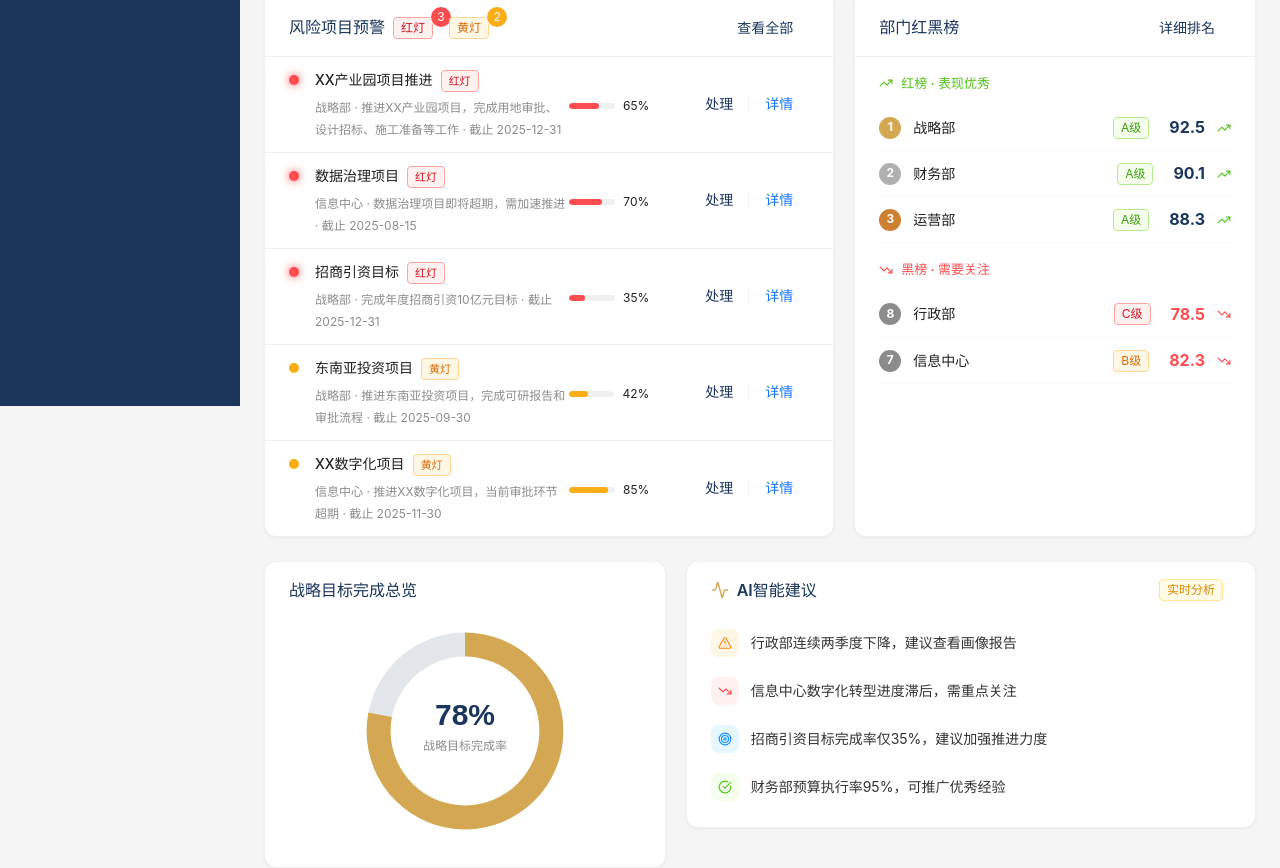
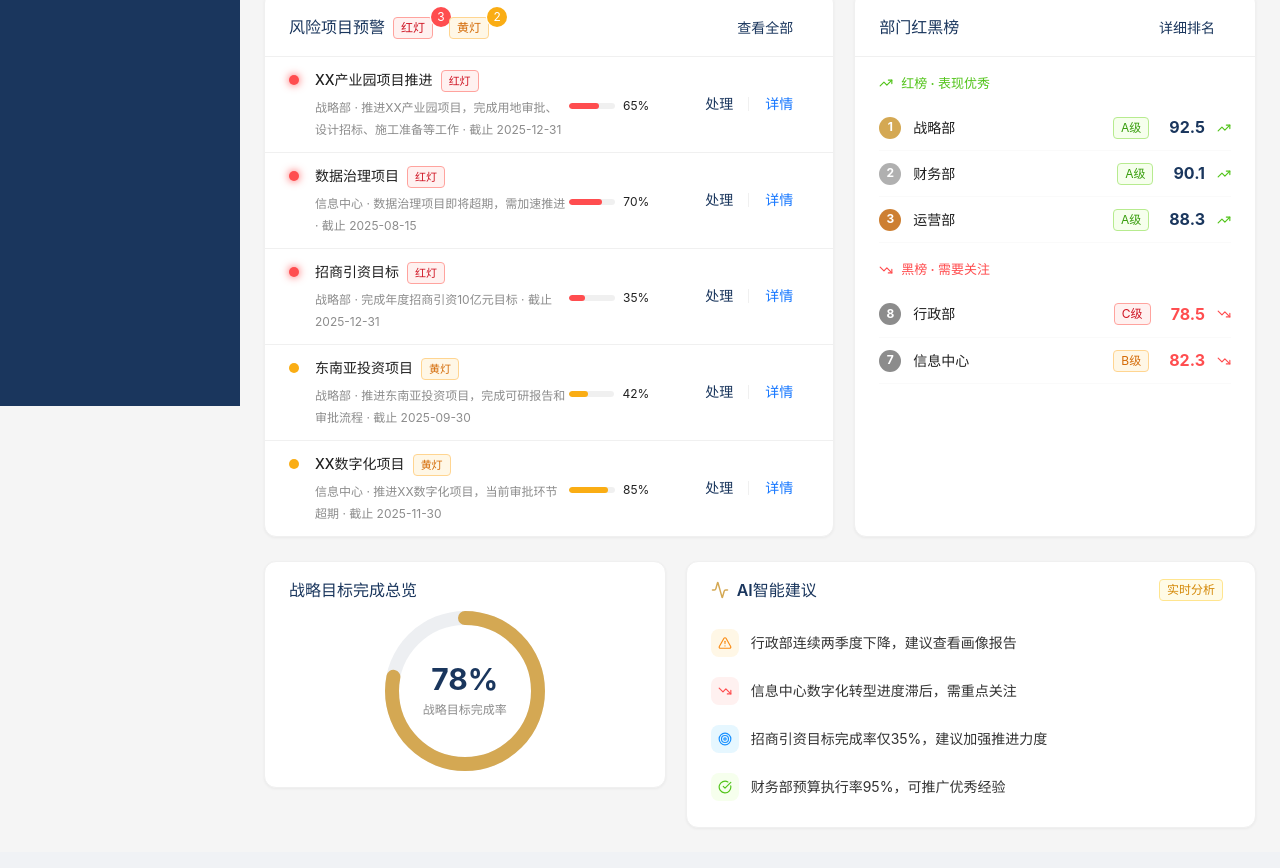
Before and after one commit to 16zyc/zhi-li-tong-v4, a React (Vite) app: page / in a window 1280 px wide. Shown: the part 394-1262 px from the top of the page. Built offline with nearby package versions, Linux system fonts and the light colour scheme; the HTML template or start-up script is replaced by a standard one.

Commit message:
perf: 首页去除ECharts依赖+HTML即时加载屏，首屏秒开

```diff
--- a/index.html
+++ b/index.html
@@ -1,24 +1,36 @@
 <!doctype html>
-<html lang="en">
+<html lang="zh-CN">
   <head>
     <meta charset="UTF-8" />
-    <link rel="icon" type="image/svg+xml" href="/favicon.svg" />
+    <link rel="icon" type="image/svg+xml" href="./favicon.svg" />
     <meta name="viewport" content="width=device-width, initial-scale=1.0" />
-    <title>My Trae Project</title>
-    <script type="module">
-      if (import.meta.hot?.on) {
-        import.meta.hot.on('vite:error', (error) => {
-          if (error.err) {
-            console.error(
-              [error.err.message, error.err.frame].filter(Boolean).join('\n'),
-            )
-          }
-        })
-      }
-    </script>
+    <title>集团·智理通 V4.0</title>
+    <style>
+      #app-loading{position:fixed;inset:0;display:flex;flex-direction:column;align-items:center;justify-content:center;background:linear-gradient(135deg,#0f172a 0%,#1e293b 100%);z-index:99999;transition:opacity .4s}
+      #app-loading.hide{opacity:0;pointer-events:none}
+      #app-loading .logo{width:56px;height:56px;border-radius:14px;background:linear-gradient(135deg,#1a365d,#2a4a7f);display:flex;align-items:center;justify-content:center;margin-bottom:24px;box-shadow:0 4px 20px rgba(26,54,93,.5)}
+      #app-loading .logo svg{width:28px;height:28px}
+      #app-loading .title{color:#f1f5f9;font-size:22px;font-weight:700;letter-spacing:1px;margin-bottom:6px}
+      #app-loading .sub{color:#64748b;font-size:13px;margin-bottom:32px}
+      #app-loading .bar{width:180px;height:3px;background:rgba(255,255,255,.08);border-radius:2px;overflow:hidden}
+      #app-loading .bar-inner{width:0;height:100%;background:linear-gradient(90deg,#60a5fa,#a78bfa);border-radius:2px;animation:loadbar 1.8s ease-in-out infinite}
+      @keyframes loadbar{0%{width:0;margin-left:0}50%{width:60%}100%{width:0;margin-left:100%}}
+    </style>
   </head>
   <body>
-    <div id="root"></div>
-    <script type="module" src="/src/main.tsx"></script>
+    <div id="root">
+      <div id="app-loading">
+        <div class="logo">
+          <svg viewBox="0 0 24 24" fill="none" stroke="#60a5fa" stroke-width="2" stroke-linecap="round" stroke-linejoin="round"><path d="M12 22s8-4 8-10V5l-8-3-8 3v7c0 6 8 10 8 10z"/></svg>
+        </div>
+        <div class="title">集团·智理通</div>
+        <div class="sub">效能军团 · V4.0</div>
+        <div class="bar"><div class="bar-inner"></div></div>
+      </div>
+    </div>
+    <script>
+      window.addEventListener('load',function(){var e=document.getElementById('app-loading');if(e){e.classList.add('hide');setTimeout(function(){e.remove()},500)}});
+    </script>
+    <script type="module" src="./src/main.tsx"></script>
   </body>
 </html>
--- a/src/App.tsx
+++ b/src/App.tsx
@@ -3,8 +3,8 @@ import { ConfigProvider } from 'antd'
 import zhCN from 'antd/locale/zh_CN'
 import { lazy, Suspense, useEffect, useState } from 'react'
 import AppLayout from '@/components/Layout/AppLayout'
-import Home from '@/pages/Home/index'
 
+const Home = lazy(() => import('@/pages/Home/index'))
 const ZhiCe = lazy(() => import('@/pages/Dashboard/ZhiCe'))
 const ZhiGuan = lazy(() => import('@/pages/Dashboard/ZhiGuan'))
 const ZhiBan = lazy(() => import('@/pages/Dashboard/ZhiBan'))
@@ -23,7 +23,7 @@ const Chat = lazy(() => import('@/pages/Chat/index'))
 function PageLoading() {
   const [show, setShow] = useState(false)
   useEffect(() => {
-    const t = setTimeout(() => setShow(true), 150)
+    const t = setTimeout(() => setShow(true), 200)
     return () => clearTimeout(t)
   }, [])
   if (!show) return null
@@ -31,11 +31,10 @@ function PageLoading() {
     <div style={{
       display: 'flex', alignItems: 'center', justifyContent: 'center',
       height: '50vh', opacity: 0.6,
-      animation: 'fadeIn 0.3s ease',
     }}>
       <div style={{ textAlign: 'center' }}>
         <div style={{
-          width: 36, height: 36, margin: '0 auto 16px',
+          width: 32, height: 32, margin: '0 auto 12px',
           border: '3px solid #e2e8f0', borderTopColor: '#1a365d',
           borderRadius: '50%', animation: 'spin 0.8s linear infinite',
         }} />
--- a/src/pages/Home/index.tsx
+++ b/src/pages/Home/index.tsx
@@ -1,16 +1,9 @@
 import { Card, Row, Col, Tag, Button, Progress, Badge, Typography, Space, List } from 'antd'
-import ReactEChartsCore from 'echarts-for-react/lib/core'
-import * as echarts from 'echarts/core'
-import { PieChart } from 'echarts/charts'
-import { TitleComponent, TooltipComponent, LegendComponent, GraphicComponent } from 'echarts/components'
-import { CanvasRenderer } from 'echarts/renderers'
 import { TrendingUp, TrendingDown, AlertTriangle, Target, CheckCircle, Clock, Activity, Minus } from 'lucide-react'
 import { taskData } from '@/mock/taskData'
 import { departmentData } from '@/mock/departmentData'
 
 const { Title, Text } = Typography
-
-echarts.use([PieChart, CanvasRenderer, TitleComponent, TooltipComponent, LegendComponent, GraphicComponent])
 
 const redTasks = taskData.filter(t => t.riskLevel === 'red')
 const yellowTasks = taskData.filter(t => t.riskLevel === 'yellow')
@@ -40,29 +33,30 @@ const statCards = [
   { title: '待办任务', value: pendingCount, suffix: '项', icon: <Clock size={22} />, bg: 'linear-gradient(135deg, #8b6914 0%, #c9820a 100%)', accent: '#fa8c16', pulse: false },
 ]
 
-const getRingOption = () => ({
-  tooltip: { trigger: 'item' as const },
-  legend: { show: false },
-  series: [{
-    type: 'pie',
-    radius: ['62%', '82%'],
-    center: ['50%', '50%'],
-    avoidLabelOverlap: false,
-    label: { show: false },
-    emphasis: { label: { show: false } },
-    data: [
-      { value: 78, name: '已完成', itemStyle: { color: '#d4a853' } },
-      { value: 22, name: '未完成', itemStyle: { color: 'rgba(26,54,93,0.12)' } },
-    ],
-  }],
-  graphic: [
-    { type: 'text', left: 'center', top: '38%', style: { text: '78%', fontSize: 30, fontWeight: 700, fill: '#1a365d', textAlign: 'center' as const } },
-    { type: 'text', left: 'center', top: '54%', style: { text: '战略目标完成率', fontSize: 12, fill: '#8c8c8c', textAlign: 'center' as const } },
-  ],
-})
-
 const suggestionBgMap = { warning: '#fff7e6', error: '#fff1f0', success: '#f6ffed', info: '#e6f7ff' }
 const suggestionColorMap = { warning: '#fa8c16', error: '#ff4d4f', success: '#52c41a', info: '#1890ff' }
+
+function RingChart({ percent, size = 160, strokeWidth = 14, color = '#d4a853', label, subLabel }: {
+  percent: number; size?: number; strokeWidth?: number; color?: string; label: string; subLabel: string
+}) {
+  const r = (size - strokeWidth) / 2
+  const circ = 2 * Math.PI * r
+  const offset = circ * (1 - percent / 100)
+  return (
+    <div style={{ width: size, height: size, margin: '0 auto', position: 'relative' }}>
+      <svg width={size} height={size} style={{ transform: 'rotate(-90deg)' }}>
+        <circle cx={size/2} cy={size/2} r={r} fill="none" stroke="rgba(26,54,93,0.08)" strokeWidth={strokeWidth} />
+        <circle cx={size/2} cy={size/2} r={r} fill="none" stroke={color} strokeWidth={strokeWidth}
+          strokeDasharray={circ} strokeDashoffset={offset} strokeLinecap="round"
+          style={{ transition: 'stroke-dashoffset 1s ease' }} />
+      </svg>
+      <div style={{ position: 'absolute', inset: 0, display: 'flex', flexDirection: 'column', alignItems: 'center', justifyContent: 'center' }}>
+        <div style={{ fontSize: 30, fontWeight: 700, color: '#1a365d', lineHeight: 1.2 }}>{label}</div>
+        <div style={{ fontSize: 12, color: '#8c8c8c', marginTop: 4 }}>{subLabel}</div>
+      </div>
+    </div>
+  )
+}
 
 export default function Home() {
   return (
@@ -204,7 +198,7 @@ export default function Home() {
         <Col span={10}>
           <Card style={{ borderRadius: 12 }} styles={{ body: { padding: '16px 24px' } }}>
             <div style={{ fontSize: 16, fontWeight: 600, color: '#1a365d', marginBottom: 8 }}>战略目标完成总览</div>
-            <ReactEChartsCore echarts={echarts} option={getRingOption()} style={{ height: 240 }} />
+            <RingChart percent={78} label="78%" subLabel="战略目标完成率" />
           </Card>
         </Col>
         <Col span={14}>
```
